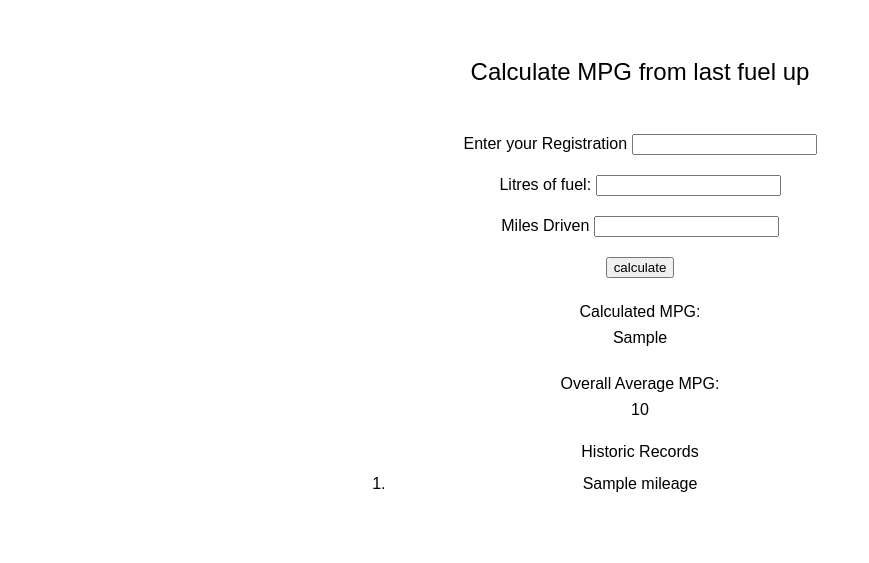
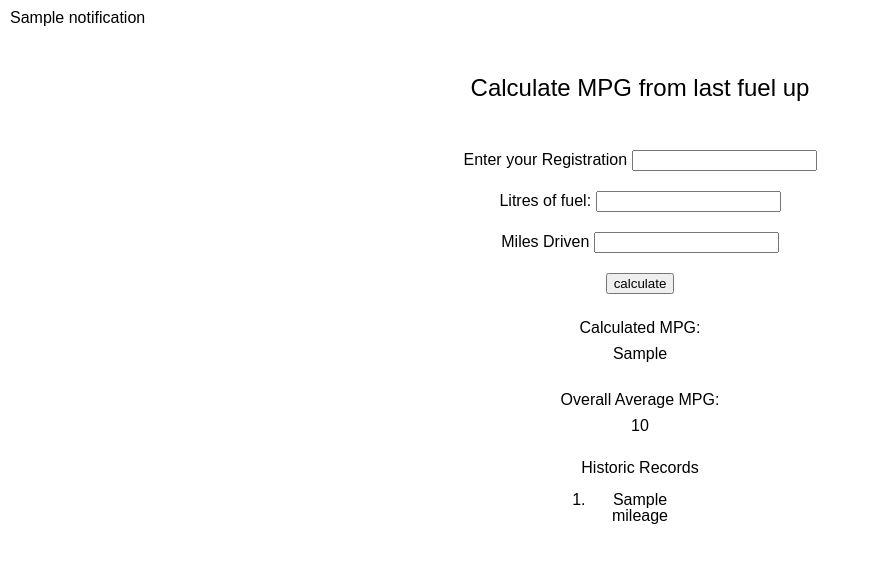
Before and after one commit to dmoutray/Mileage-Calculator, a Python web app: template templates/index.html in a window 1280 px wide. Shown: the top 563 px of the page, without its empty margins (0-869 px from the left). Run offline with Jinja, Linux system fonts and the light colour scheme; the template is opened without the code that fills it: most values are stand-ins (such as "Sample title", 1, 10 or a date in 2020).

Commit message:
added basic notification system

```diff
--- a/static/layout.css
+++ b/static/layout.css
@@ -80,6 +80,15 @@ form input{
     margin:10px auto;
 }
 
+#history{
+	width:100px;
+	margin: auto;
+}
+
 #history ol{
-	list-style: decimal ;
+	list-style: decimal;
 }
+
+#notifications{
+	margin:0 auto;
+}
--- a/templates/index.html
+++ b/templates/index.html
@@ -7,6 +7,11 @@
 </head>
 <body>
 <div id="container">
+    <div id="notifications">
+        {%if notification%}
+        {{notification}}
+        {%endif%}
+    </div>
     <div id="dom">
         <h1>Calculate MPG from last fuel up</h1>
         <div id="userform">
```
Also changed, not shown: app.py (+7 -5 lines).
